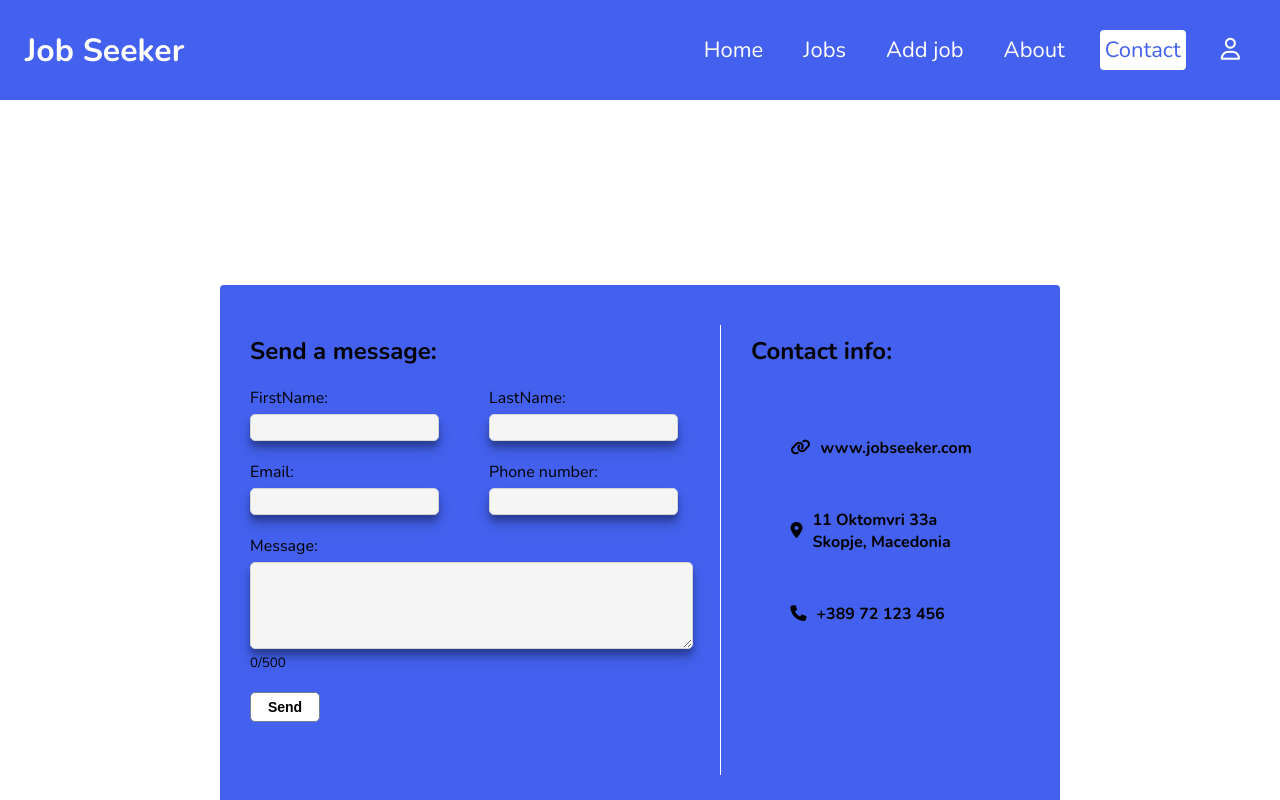
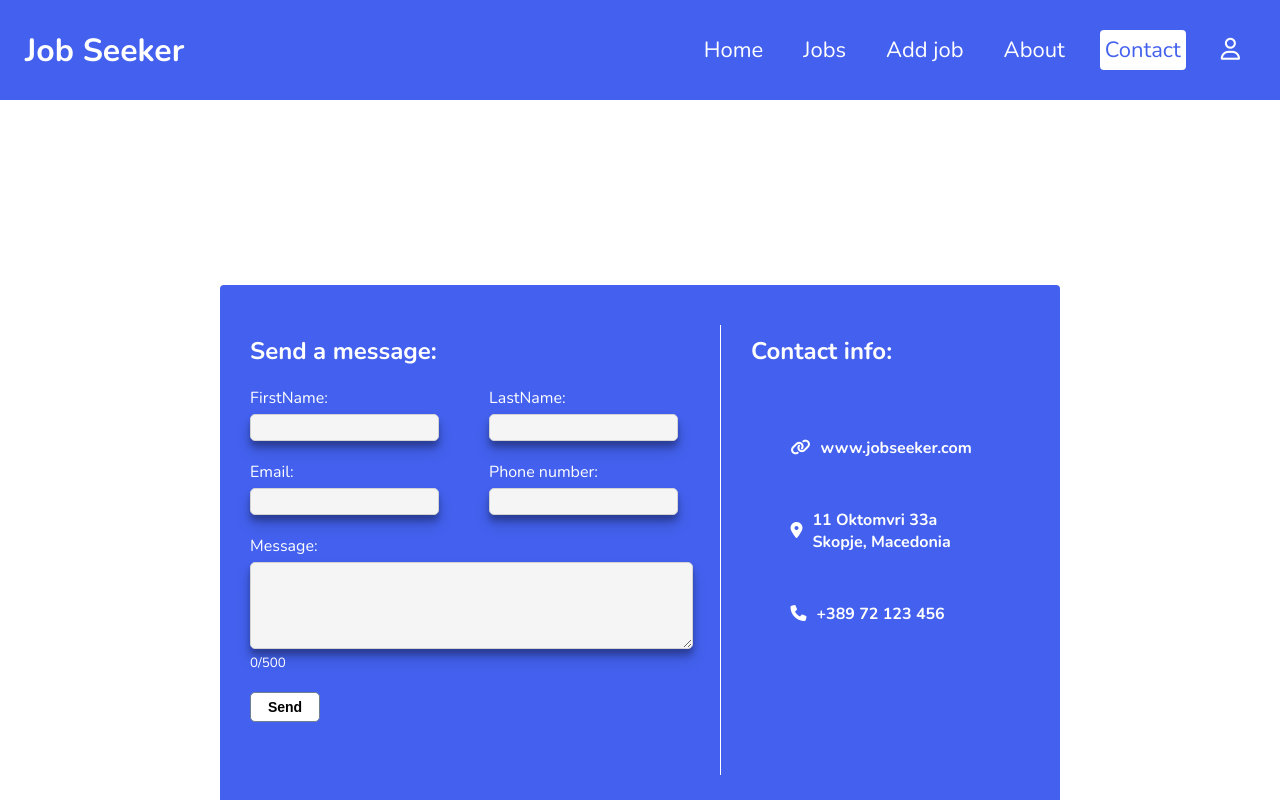
Before and after one commit to BojanJankov/angular-homeworks, an Angular app in the folder job-seeker-app/: page /contact in a window 1280 px wide. Shown: the top 800 px of the page. Built offline with nearby package versions, Linux system fonts and the light colour scheme.

Commit message:
updated contact css

```diff
--- a/job-seeker-app/src/app/feature/contact/contact.component.scss
+++ b/job-seeker-app/src/app/feature/contact/contact.component.scss
@@ -12,6 +12,7 @@
   height: 450px;
   display: grid;
   grid-template-columns: 60% 40%;
+  color: white;
 }
 
 .contact-form {
--- a/job-seeker-app/src/app/feature/contact/contact.component.ts
+++ b/job-seeker-app/src/app/feature/contact/contact.component.ts
@@ -25,7 +25,7 @@ export class ContactComponent {
       firstName: new FormControl('', Validators.required),
       lastName: new FormControl('', Validators.required),
       email: new FormControl('', [Validators.required, Validators.email]),
-      phoneNumber: new FormControl<number>(null, [Validators.required]),
+      phoneNumber: new FormControl<number>(null, Validators.required),
       message: new FormControl('', [
         Validators.required,
         Validators.max(this.maxContactMessageLenght),
--- a/job-seeker-app/src/app/feature/jobs/components/job-form/job-form.component.html
+++ b/job-seeker-app/src/app/feature/jobs/components/job-form/job-form.component.html
@@ -163,7 +163,6 @@
       <p class="error-message">About company is required!</p>
       }
     </div>
-
     <div class="form-group-btn">
       <app-button
         [text]="editFormData() ? 'Edit' : 'Add'"
```
